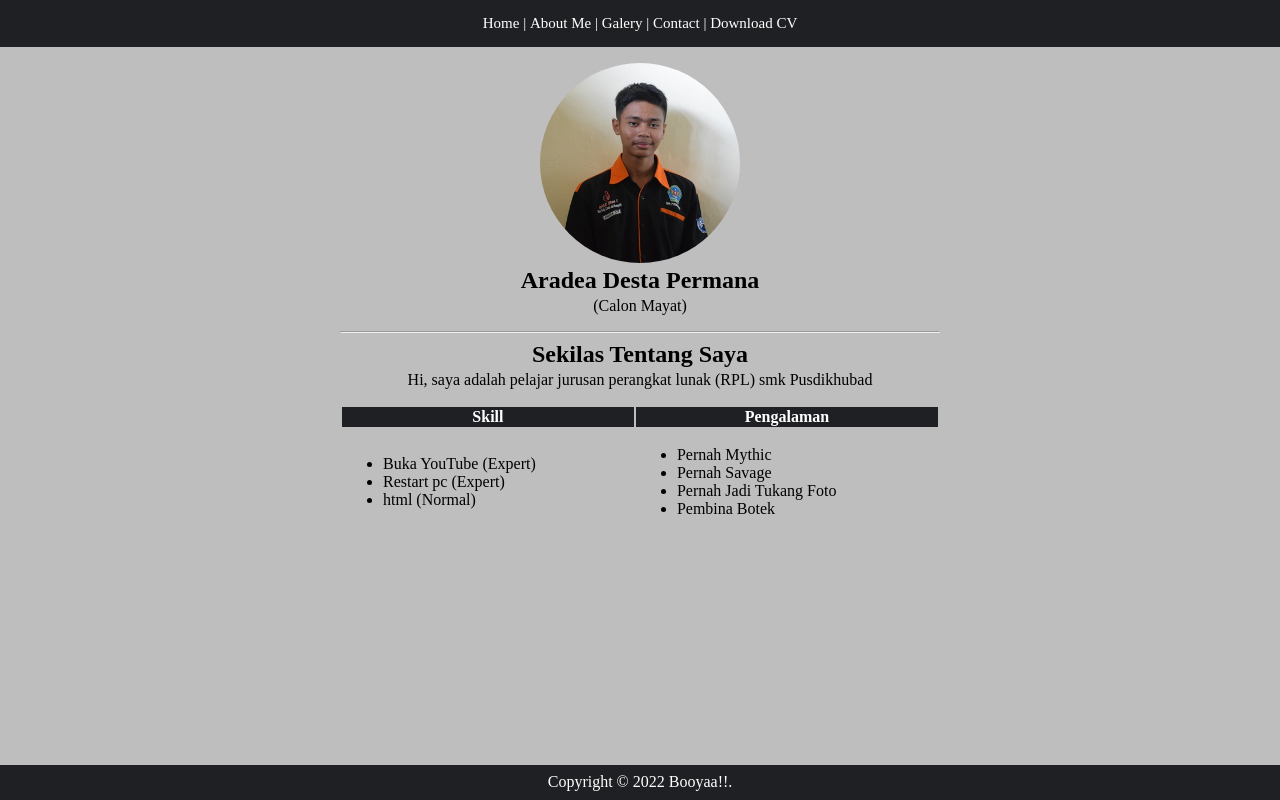
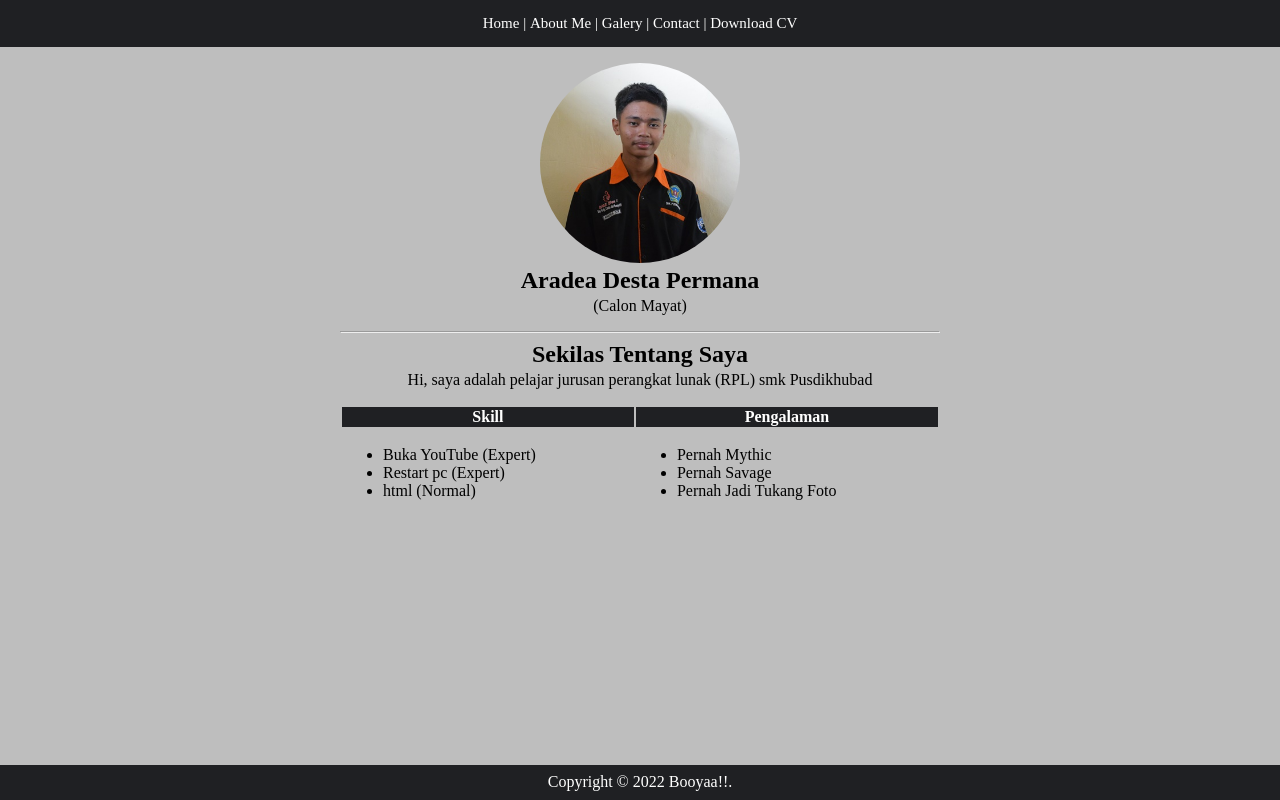
Before and after one commit to Destaa12/Destaa12.github.io, a plain HTML site: page index.html in a window 1280 px wide. Drawn offline with Linux system fonts and the light colour scheme.

Commit message:
Add files via upload

```diff
--- a/index.html
+++ b/index.html
@@ -56,7 +56,6 @@
                                     <li>Pernah Mythic</li>
                                     <li>Pernah Savage</li>
                                     <li>Pernah Jadi Tukang Foto</li>
-                                    <li>Pembina Botek</li>
                                 </ul>
                             </td>
                         </tr>
```
